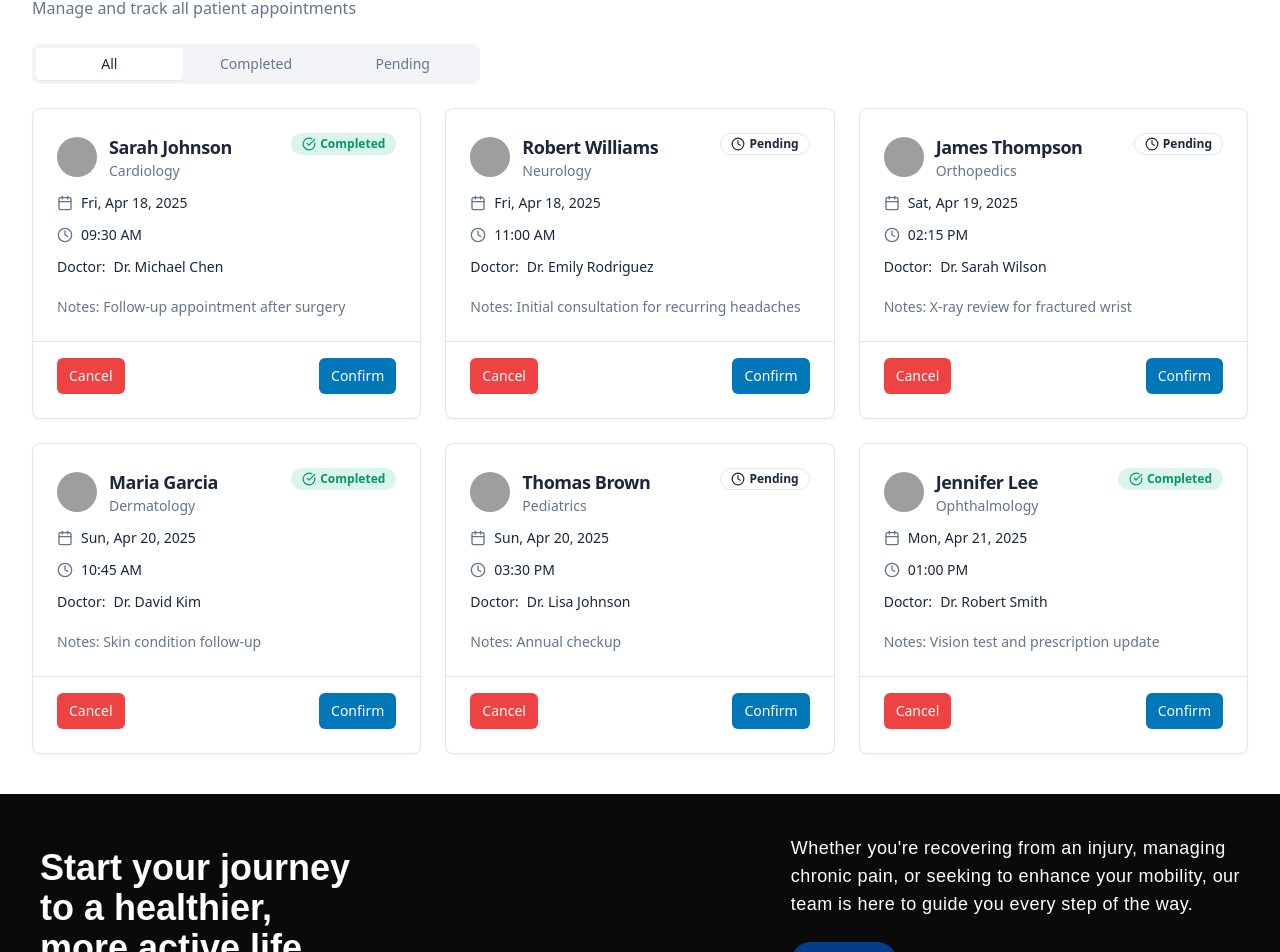
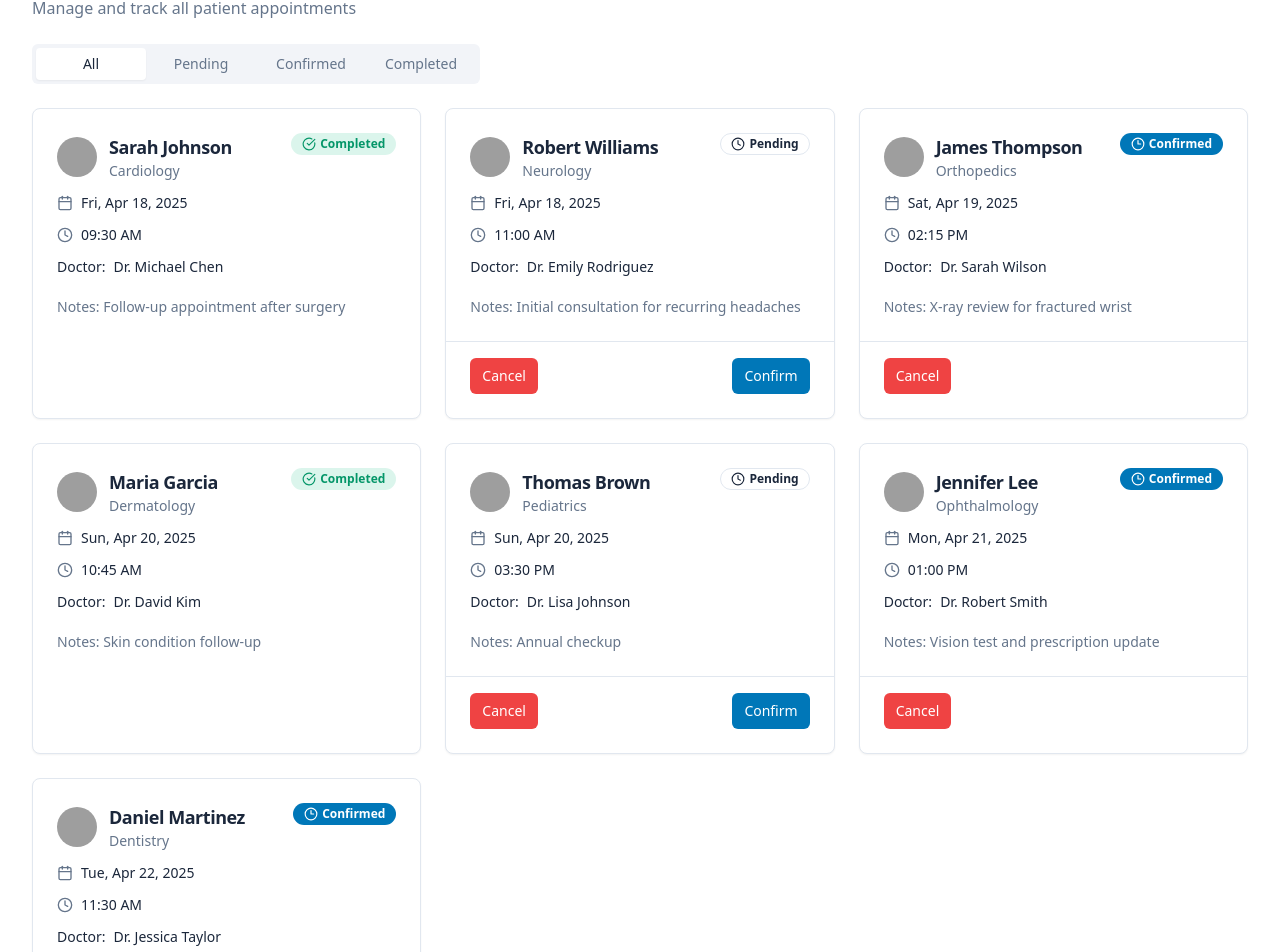
Before and after one commit to Fatima-Raees/SehatOnlineFrontend, a Next.js app: page /Doctor/appointments in a window 1280 px wide. Shown: the part 190-1142 px from the top of the page. Built offline with nearby package versions, Linux system fonts and the light colour scheme; grey boxes are pictures that could not be loaded; a web font is replaced by a local one.

Commit message:
Added Completed Filter and rendered button based on filter type

```diff
--- a/src/app/Doctor/appointments/page.tsx
+++ b/src/app/Doctor/appointments/page.tsx
@@ -1,14 +1,239 @@
+// "use client"
+
+// import { useState } from "react"
+// import { Calendar, Clock, CheckCircle, AlertCircle } from "lucide-react"
+// import { Tabs, TabsContent, TabsList, TabsTrigger } from "@/components/ui/tabs"
+// import { Card, CardContent, CardDescription, CardFooter, CardHeader, CardTitle } from "@/components/ui/card"
+// import { Badge } from "@/components/ui/badge"
+// import { Button } from "@/components/ui/button"
+// import { Avatar, AvatarFallback, AvatarImage } from "@/components/ui/avatar"
+
+
+// type Appointment = {
+//   id: number
+//   patientName: string
+//   patientImage: string
+//   date: string
+//   time: string
+//   doctor: string
+//   department: string
+//   status: "pending" | "completed" // you can also add "cancelled" if needed
+//   notes: string
+// }
+// // Mock appointment data
+// const appointments: Appointment[] = [
+//   {
+//     id: 1,
+//     patientName: "Sarah Johnson",
+//     patientImage: "/placeholder.svg?height=40&width=40",
+//     date: "2025-04-18",
+//     time: "09:30 AM",
+//     doctor: "Dr. Michael Chen",
+//     department: "Cardiology",
+//     status: "completed",
+//     notes: "Follow-up appointment after surgery",
+//   },
+//   {
+//     id: 2,
+//     patientName: "Robert Williams",
+//     patientImage: "/placeholder.svg?height=40&width=40",
+//     date: "2025-04-18",
+//     time: "11:00 AM",
+//     doctor: "Dr. Emily Rodriguez",
+//     department: "Neurology",
+//     status: "pending",
+//     notes: "Initial consultation for recurring headaches",
+//   },
+//   {
+//     id: 3,
+//     patientName: "James Thompson",
+//     patientImage: "/placeholder.svg?height=40&width=40",
+//     date: "2025-04-19",
+//     time: "02:15 PM",
+//     doctor: "Dr. Sarah Wilson",
+//     department: "Orthopedics",
+//     status: "pending",
+//     notes: "X-ray review for fractured wrist",
+//   },
+//   {
+//     id: 4,
+//     patientName: "Maria Garcia",
+//     patientImage: "/placeholder.svg?height=40&width=40",
+//     date: "2025-04-20",
+//     time: "10:45 AM",
+//     doctor: "Dr. David Kim",
+//     department: "Dermatology",
+//     status: "completed",
+//     notes: "Skin condition follow-up",
+//   },
+//   {
+//     id: 5,
+//     patientName: "Thomas Brown",
+//     patientImage: "/placeholder.svg?height=40&width=40",
+//     date: "2025-04-20",
+//     time: "03:30 PM",
+//     doctor: "Dr. Lisa Johnson",
+//     department: "Pediatrics",
+//     status: "pending",
+//     notes: "Annual checkup",
+//   },
+//   {
+//     id: 6,
+//     patientName: "Jennifer Lee",
+//     patientImage: "/placeholder.svg?height=40&width=40",
+//     date: "2025-04-21",
+//     time: "01:00 PM",
+//     doctor: "Dr. Robert Smith",
+//     department: "Ophthalmology",
+//     status: "completed",
+//     notes: "Vision test and prescription update",
+//   },
+// ]
+
+// export default function AppointmentsPage() {
+//   const [activeTab, setActiveTab] = useState("all")
+
+//   // Filter appointments based on active tab
+//   const filteredAppointments = appointments.filter((appointment) => {
+//     if (activeTab === "all") return true
+//     return appointment.status === activeTab
+//   })
+
+//   return (
+//     <div className="container py-10 max-w-7xl mx-auto">
+//       <div className="flex flex-col gap-6">
+//         <div>
+//           <h1 className="text-3xl font-bold tracking-tight">Appointments</h1>
+//           <p className="text-muted-foreground mt-1">Manage and track all patient appointments</p>
+//         </div>
+
+//         <Tabs defaultValue="all" className="w-full" onValueChange={setActiveTab}>
+//           <TabsList className="grid w-full grid-cols-3 max-w-md">
+//             <TabsTrigger value="all">All</TabsTrigger>
+//             <TabsTrigger value="completed">Completed</TabsTrigger>
+//             <TabsTrigger value="pending">Pending</TabsTrigger>
+//           </TabsList>
+
+//           <TabsContent value={activeTab} className="mt-6">
+//             <div className="grid grid-cols-1 md:grid-cols-2 lg:grid-cols-3 gap-6">
+//               {filteredAppointments.map((appointment) => (
+//                 <AppointmentCard key={appointment.id} appointment={appointment} />
+//               ))}
+
+//               {filteredAppointments.length === 0 && (
+//                 <div className="col-span-full flex flex-col items-center justify-center py-12 text-center">
+//                   <AlertCircle className="h-12 w-12 text-muted-foreground mb-4" />
+//                   <h3 className="text-lg font-medium">No appointments found</h3>
+//                   <p className="text-muted-foreground mt-1">
+//                     There are no {activeTab !== "all" ? activeTab : ""} appointments to display.
+//                   </p>
+//                 </div>
+//               )}
+//             </div>
+//           </TabsContent>
+//         </Tabs>
+//       </div>
+//     </div>
+//   )
+// }
+
+// function AppointmentCard({ appointment }: { appointment: Appointment }) {
+//   return (
+//     <Card className="overflow-hidden">
+//       <CardHeader className="pb-3">
+//         <div className="flex justify-between items-start">
+//           <div className="flex items-center gap-3">
+//             <Avatar>
+//               <AvatarImage src={appointment.patientImage || "/placeholder.svg"} alt={appointment.patientName} />
+//               <AvatarFallback>
+//                 {appointment.patientName
+//                   .split(" ")
+//                   .map((n) => n[0])
+//                   .join("")}
+//               </AvatarFallback>
+//             </Avatar>
+//             <div>
+//               <CardTitle className="text-lg">{appointment.patientName}</CardTitle>
+//               <CardDescription>{appointment.department}</CardDescription>
+//             </div>
+//           </div>
+//           <Badge variant={appointment.status === "completed" ? "success" : "outline"}>
+//             {appointment.status === "completed" ? (
+//               <CheckCircle className="h-3.5 w-3.5 mr-1" />
+//             ) : (
+//               <Clock className="h-3.5 w-3.5 mr-1" />
+//             )}
+//             {appointment.status.charAt(0).toUpperCase() + appointment.status.slice(1)}
+//           </Badge>
+//         </div>
+//       </CardHeader>
+//       <CardContent>
+//         <div className="grid gap-3">
+//           <div className="flex items-center gap-2">
+//             <Calendar className="h-4 w-4 text-muted-foreground" />
+//             <span className="text-sm">
+//               {new Date(appointment.date).toLocaleDateString("en-US", {
+//                 weekday: "short",
+//                 month: "short",
+//                 day: "numeric",
+//                 year: "numeric",
+//               })}
+//             </span>
+//           </div>
+//           <div className="flex items-center gap-2">
+//             <Clock className="h-4 w-4 text-muted-foreground" />
+//             <span className="text-sm">{appointment.time}</span>
+//           </div>
+//           <div className="flex items-center gap-2">
+//             <span className="text-sm font-medium">Doctor:</span>
+//             <span className="text-sm">{appointment.doctor}</span>
+//           </div>
+//           {appointment.notes && (
+//             <div className="mt-2 text-sm text-muted-foreground">
+//               <span className="font-medium">Notes:</span> {appointment.notes}
+//             </div>
+//           )}
+//         </div>
+//       </CardContent>
+//       {/* <CardFooter className="border-t pt-4 flex justify-between">
+//         <Button variant="destructive" size="sm">
+//           Cancel
+//         </Button>
+//         <Button variant="default" size="sm">
+//           Confirm
+//         </Button>
+//       </CardFooter> */}
+//       {appointment.status !== "completed" && (
+//         <CardFooter className="border-t pt-4 flex justify-between">
+//           <Button variant="destructive" size="sm">
+//             Cancel
+//           </Button>
+//           {appointment.status === "pending" && (
+//             <Button variant="default" size="sm">
+//               Confirm
+//             </Button>
+//           )}
+//         </CardFooter>
+//       )}
+//     </Card>
+//   )
+// }
+
+
+
 "use client"
 
-import { useState } from "react"
-import { Calendar, Clock, CheckCircle, AlertCircle } from "lucide-react"
+import { JSX, useState } from "react"
+import { Calendar, Clock, CheckCircle, AlertCircle, Clock3 } from "lucide-react"
 import { Tabs, TabsContent, TabsList, TabsTrigger } from "@/components/ui/tabs"
 import { Card, CardContent, CardDescription, CardFooter, CardHeader, CardTitle } from "@/components/ui/card"
 import { Badge } from "@/components/ui/badge"
 import { Button } from "@/components/ui/button"
+import type { BadgeProps } from "@/components/ui/badge"
 import { Avatar, AvatarFallback, AvatarImage } from "@/components/ui/avatar"
-
-
+import { BadgeOrigin } from "@mui/material"
+type AppointmentStatus = "completed" | "pending" | "confirmed" | "cancelled"
+type BadgeVariant = NonNullable<BadgeProps["variant"]>
 type Appointment = {
   id: number
   patientName: string
@@ -17,10 +242,11 @@ type Appointment = {
   time: string
   doctor: string
   department: string
-  status: "pending" | "completed" // you can also add "cancelled" if needed
+  status: AppointmentStatus
   notes: string
 }
-// Mock appointment data
+
+// Updated mock appointment data with confirmed status
 const appointments: Appointment[] = [
   {
     id: 1,
@@ -52,7 +278,7 @@ const appointments: Appointment[] = [
     time: "02:15 PM",
     doctor: "Dr. Sarah Wilson",
     department: "Orthopedics",
-    status: "pending",
+    status: "confirmed",
     notes: "X-ray review for fractured wrist",
   },
   {
@@ -85,8 +311,19 @@ const appointments: Appointment[] = [
     time: "01:00 PM",
     doctor: "Dr. Robert Smith",
     department: "Ophthalmology",
-    status: "completed",
+    status: "confirmed",
     notes: "Vision test and prescription update",
+  },
+  {
+    id: 7,
+    patientName: "Daniel Martinez",
+    patientImage: "/placeholder.svg?height=40&width=40",
+    date: "2025-04-22",
+    time: "11:30 AM",
+    doctor: "Dr. Jessica Taylor",
+    department: "Dentistry",
+    status: "confirmed",
+    notes: "Routine dental checkup",
   },
 ]
 
@@ -108,10 +345,11 @@ export default function AppointmentsPage() {
         </div>
 
         <Tabs defaultValue="all" className="w-full" onValueChange={setActiveTab}>
-          <TabsList className="grid w-full grid-cols-3 max-w-md">
+          <TabsList className="grid w-full grid-cols-4 max-w-md">
             <TabsTrigger value="all">All</TabsTrigger>
+            <TabsTrigger value="pending">Pending</TabsTrigger>
+            <TabsTrigger value="confirmed">Confirmed</TabsTrigger>
             <TabsTrigger value="completed">Completed</TabsTrigger>
-            <TabsTrigger value="pending">Pending</TabsTrigger>
           </TabsList>
 
           <TabsContent value={activeTab} className="mt-6">
@@ -138,6 +376,33 @@ export default function AppointmentsPage() {
 }
 
 function AppointmentCard({ appointment }: { appointment: Appointment }) {
+
+  const getBadgeDetails = (
+    status: string
+  ): { variant: BadgeVariant; icon: JSX.Element } => {
+    switch (status) {
+      case "completed":
+        return {
+          variant: "success",
+          icon: <CheckCircle className="h-3.5 w-3.5 mr-1" />,
+        }
+      case "confirmed":
+        return {
+          variant: "default",
+          icon: <Clock3 className="h-3.5 w-3.5 mr-1" />,
+        }
+      case "pending":
+      default:
+        return {
+          variant: "outline",
+          icon: <Clock className="h-3.5 w-3.5 mr-1" />,
+        }
+    }
+  }
+
+
+  const badgeDetails = getBadgeDetails(appointment.status)
+
   return (
     <Card className="overflow-hidden">
       <CardHeader className="pb-3">
@@ -157,12 +422,8 @@ function AppointmentCard({ appointment }: { appointment: Appointment }) {
               <CardDescription>{appointment.department}</CardDescription>
             </div>
           </div>
-          <Badge variant={appointment.status === "completed" ? "success" : "outline"}>
-            {appointment.status === "completed" ? (
-              <CheckCircle className="h-3.5 w-3.5 mr-1" />
-            ) : (
-              <Clock className="h-3.5 w-3.5 mr-1" />
-            )}
+          <Badge variant={badgeDetails.variant}>
+            {badgeDetails.icon}
             {appointment.status.charAt(0).toUpperCase() + appointment.status.slice(1)}
           </Badge>
         </div>
@@ -195,14 +456,20 @@ function AppointmentCard({ appointment }: { appointment: Appointment }) {
           )}
         </div>
       </CardContent>
+
+      {/* Conditionally render buttons based on appointment status */}
+      {appointment.status !== "completed" && (
         <CardFooter className="border-t pt-4 flex justify-between">
           <Button variant="destructive" size="sm">
             Cancel
           </Button>
+          {appointment.status === "pending" && (
             <Button variant="default" size="sm">
               Confirm
             </Button>
+          )}
         </CardFooter>
+      )}
     </Card>
   )
 }
```
Lines whose indentation alone changed are shown as unchanged.
